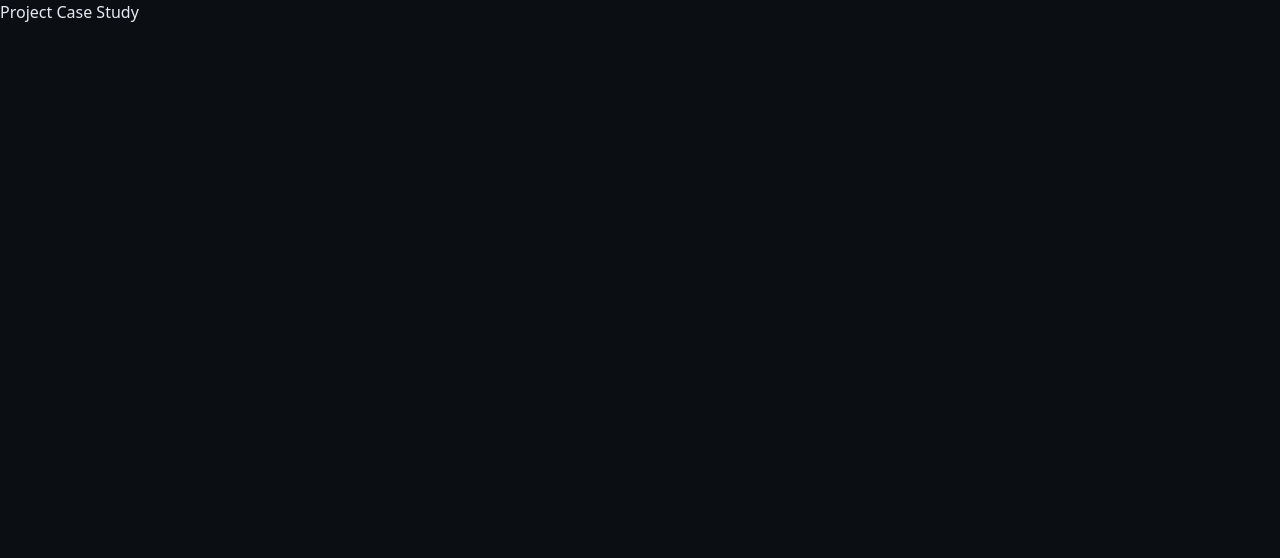
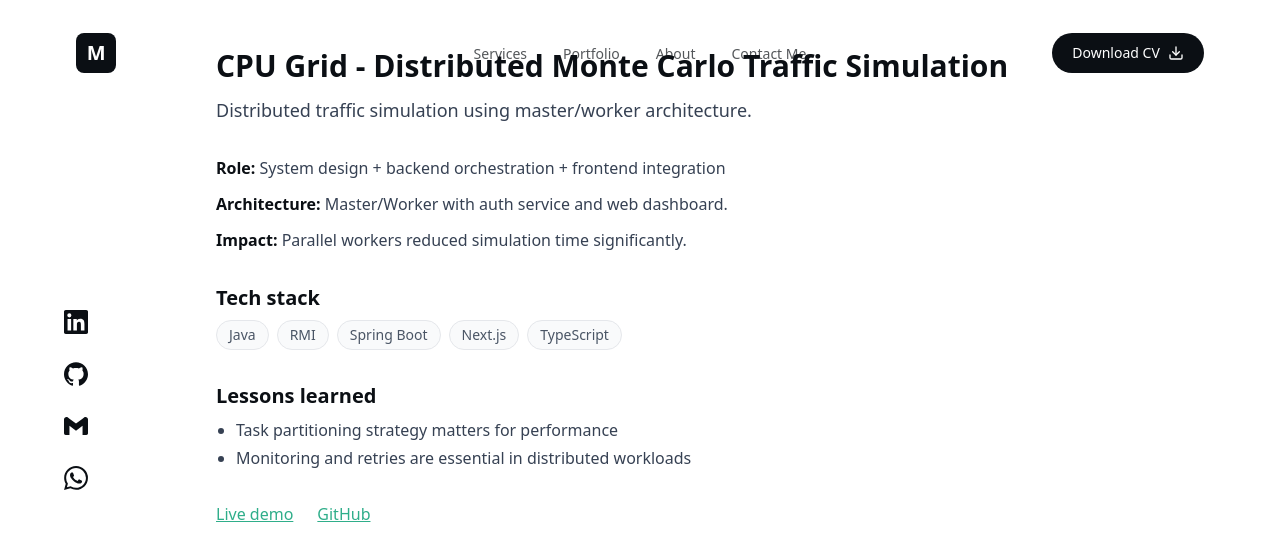
Before and after one commit to MohamedOuijjane/MohamedOuijjanePortfolio, a Next.js app: page /projects/cpu-grid-traffic in a window 1280 px wide. Shown: the top 558 px of the page. Built offline with nearby package versions, Linux system fonts and the light colour scheme.

Commit message:
feat(projects): implement listing, dynamic detail, not-found, and loading state

```diff
--- /dev/null
+++ b/app/not-found.tsx
@@ -0,0 +1,24 @@
+import Link from "next/link";
+import { TopNav } from "@/components/TopNav";
+import { SocialRail } from "@/components/SocialRail";
+
+export default function NotFound() {
+  return (
+    <div className="min-h-screen bg-white">
+      <TopNav />
+      <SocialRail />
+      <main className="mx-auto max-w-xl px-6 py-20 text-center">
+        <h1 className="text-3xl font-bold text-[#0B0F14]">Project not found</h1>
+        <p className="mt-3 text-gray-600">
+          The project URL does not exist.
+        </p>
+        <Link
+          href="/projects"
+          className="mt-6 inline-block font-medium text-[#2FAE8A] underline hover:text-[#258a6e]"
+        >
+          Back to projects
+        </Link>
+      </main>
+    </div>
+  );
+}
--- /dev/null
+++ b/app/projects/[slug]/loading.tsx
@@ -0,0 +1,24 @@
+import { TopNav } from "@/components/TopNav";
+import { SocialRail } from "@/components/SocialRail";
+
+export default function Loading() {
+  return (
+    <div className="min-h-screen bg-white">
+      <TopNav />
+      <SocialRail />
+      <main className="mx-auto max-w-4xl px-6 py-12">
+        <div className="animate-pulse space-y-4">
+          <div className="h-8 w-2/3 rounded bg-gray-200"></div>
+          <div className="h-4 w-full rounded bg-gray-200"></div>
+          <div className="h-4 w-5/6 rounded bg-gray-200"></div>
+
+          <div className="pt-8 space-y-3">
+            <div className="h-4 w-1/3 rounded bg-gray-200"></div>
+            <div className="h-4 w-1/2 rounded bg-gray-200"></div>
+            <div className="h-4 w-1/3 rounded bg-gray-200"></div>
+          </div>
+        </div>
+      </main>
+    </div>
+  );
+}
--- a/app/projects/[slug]/page.tsx
+++ b/app/projects/[slug]/page.tsx
@@ -1,3 +1,97 @@
-export default function ProjectDetail() {
-  return <div>Project Case Study</div>;
+import { notFound } from "next/navigation";
+import { getProjectBySlug, projects } from "@/data/projects";
+import { TopNav } from "@/components/TopNav";
+import { SocialRail } from "@/components/SocialRail";
+
+type Props = {
+  params: Promise<{ slug: string }>;
+};
+
+export async function generateStaticParams() {
+  return projects.map((project) => ({
+    slug: project.slug,
+  }));
 }
+
+export default async function ProjectDetailPage({ params }: Props) {
+  const { slug } = await params;
+  const project = getProjectBySlug(slug);
+
+  if (!project) notFound();
+
+  return (
+    <div className="min-h-screen bg-white">
+      <TopNav />
+      <SocialRail />
+      <main className="mx-auto max-w-4xl px-6 py-12">
+        <h1 className="text-3xl font-bold text-[#0B0F14]">{project.title}</h1>
+        <p className="mt-3 text-lg text-gray-700">{project.summary}</p>
+
+        <section className="mt-8 space-y-3 text-gray-700">
+          <p>
+            <span className="font-semibold text-[#0B0F14]">Role:</span>{" "}
+            {project.role}
+          </p>
+          <p>
+            <span className="font-semibold text-[#0B0F14]">Architecture:</span>{" "}
+            {project.architecture}
+          </p>
+          <p>
+            <span className="font-semibold text-[#0B0F14]">Impact:</span>{" "}
+            {project.impact}
+          </p>
+        </section>
+
+        <section className="mt-8">
+          <h2 className="mb-2 text-xl font-semibold text-[#0B0F14]">
+            Tech stack
+          </h2>
+          <div className="flex flex-wrap gap-2">
+            {project.stack.map((tech) => (
+              <span
+                key={tech}
+                className="rounded-full border border-gray-200 bg-gray-50 px-3 py-1 text-sm text-gray-600"
+              >
+                {tech}
+              </span>
+            ))}
+          </div>
+        </section>
+
+        <section className="mt-8">
+          <h2 className="mb-2 text-xl font-semibold text-[#0B0F14]">
+            Lessons learned
+          </h2>
+          <ul className="list-disc space-y-1 pl-5 text-gray-700">
+            {project.lessons.map((lesson) => (
+              <li key={lesson}>{lesson}</li>
+            ))}
+          </ul>
+        </section>
+
+        <section className="mt-8 flex gap-6">
+          {project.links.demo && (
+            <a
+              className="font-medium text-[#2FAE8A] underline hover:text-[#258a6e]"
+              href={project.links.demo}
+              target="_blank"
+              rel="noreferrer"
+            >
+              Live demo
+            </a>
+          )}
+          {project.links.repo && (
+            <a
+              className="font-medium text-[#2FAE8A] underline hover:text-[#258a6e]"
+              href={project.links.repo}
+              target="_blank"
+              rel="noreferrer"
+            >
+              GitHub
+            </a>
+          )}
+        </section>
+      </main>
+    </div>
+  );
+}
--- a/app/projects/page.tsx
+++ b/app/projects/page.tsx
@@ -1,3 +1,51 @@
+import Link from "next/link";
+import { projects } from "@/data/projects";
+import { TopNav } from "@/components/TopNav";
+import { SocialRail } from "@/components/SocialRail";
+
 export default function ProjectsPage() {
-  return <h1>Projects</h1>;
+  return (
+    <div className="min-h-screen bg-white">
+      <TopNav />
+      <SocialRail />
+      <main className="mx-auto max-w-5xl px-6 py-12">
+        <h1 className="mb-8 text-3xl font-bold">Projects</h1>
+        <div className="grid gap-6 md:grid-cols-2">
+          {projects.map((project) => (
+            <article
+              key={project.slug}
+              className="rounded-2xl border border-gray-100 bg-white p-5 shadow-sm transition hover:border-[#2FAE8A]/50 hover:shadow-md"
+            >
+              <h2 className="text-xl font-semibold text-[#0B0F14]">
+                {project.title}
+              </h2>
+              <p className="mt-2 text-sm text-gray-600">{project.summary}</p>
+              <div className="mt-3 flex flex-wrap gap-2">
+                {project.stack.map((tech) => (
+                  <span
+                    key={`${project.slug}-${tech}`}
+                    className="rounded-full border border-gray-200 bg-gray-50 px-2 py-1 text-xs text-gray-600"
+                  >
+                    {tech}
+                  </span>
+                ))}
+              </div>
+
+              <p className="mt-4 text-sm text-gray-600">
+                <span className="font-medium text-[#0B0F14]">Impact:</span>{" "}
+                {project.impact}
+              </p>
+
+              <Link
+                href={`/projects/${project.slug}`}
+                className="mt-4 inline-block text-sm font-medium text-[#2FAE8A] underline hover:text-[#258a6e]"
+              >
+                View case study →
+              </Link>
+            </article>
+          ))}
+        </div>
+      </main>
+    </div>
+  );
 }
```
